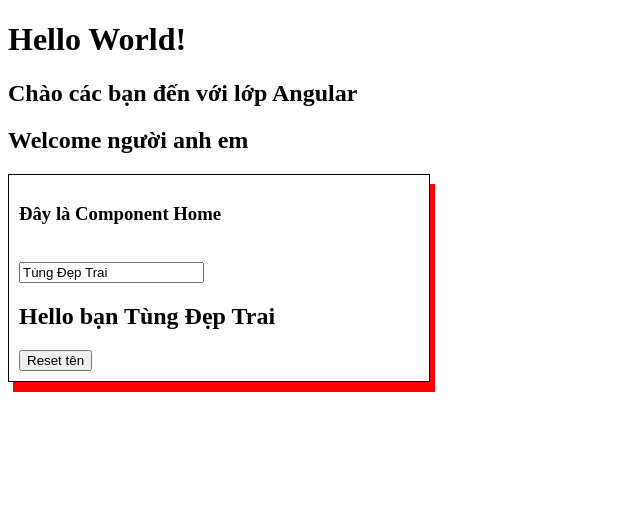
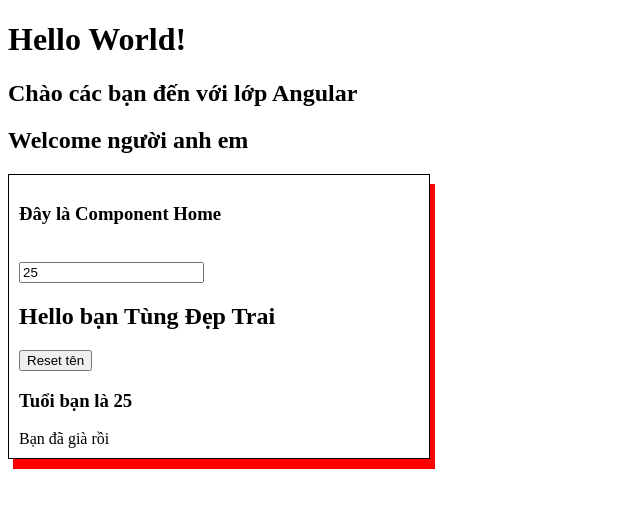
Before and after one commit to quangtung1/Angular12, an Angular app: page / in a window 1280 px wide. Shown: the top 508 px of the page, without its empty margins (0-640 px from the left). Built offline with nearby package versions, Linux system fonts and the light colour scheme.

Commit message:
ngTemplate

```diff
--- a/src/app/home/home.component.html
+++ b/src/app/home/home.component.html
@@ -2,8 +2,18 @@
 <div class="test">
 <h3>Đây là Component Home</h3>
 <br>
-<input type="text" [(ngModel)]="name">
+<input type="text" [(ngModel)]="age">
 
 <h2>Hello bạn {{name}}</h2>
 <Button (click)="resetName()">Reset tên</Button>
+
+<h3>Tuổi bạn là {{age}}</h3>
+<!-- <h2 *ngIf="age <=18 ">Bạn còn trẻ quá</h2>
+<h2 *ngIf="age >18 ">Bạn đã già rồi</h2> -->
+<div *ngIf="age <=18;then tre ;else gia">
+
 </div>
+
+<ng-template #tre>Bạn còn trẻ quá</ng-template>
+<ng-template #gia>Bạn đã già rồi</ng-template>
+</div>
```
